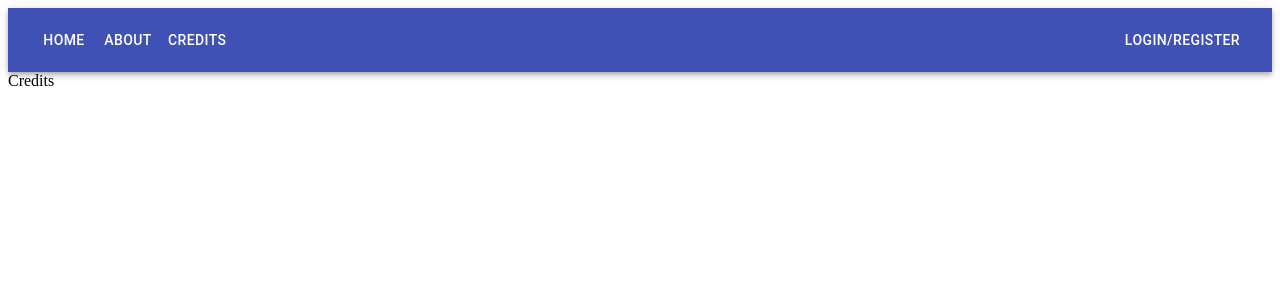
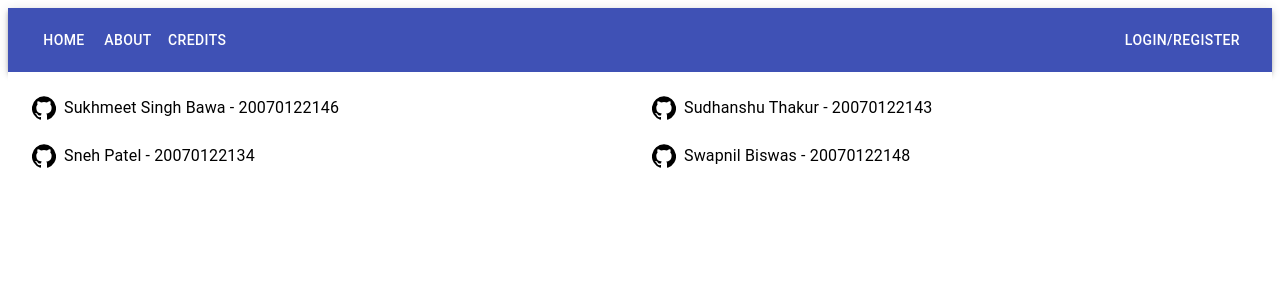
Before and after one commit to sukhmeetbawa/Brain-Stroke-Prediction, a React (Create React App) app in the folder frontend/: page /credits in a window 1280 px wide. Shown: the top 300 px of the page. Built offline with nearby package versions, Linux system fonts and the light colour scheme.

Commit message:
Add credits

```diff
--- a/frontend/src/App.js
+++ b/frontend/src/App.js
@@ -3,7 +3,7 @@ import Prediction from "./pages/Prediction";
 import { Auth } from "./pages/Auth";
 import { NavBar } from "./components/NavBar";
 import About from "./pages/About";
-import { Credits } from "./pages/Credits";
+import Credits from "./pages/Credits";
 
 function App() {
   return (
--- a/frontend/src/pages/Auth.js
+++ b/frontend/src/pages/Auth.js
@@ -1,7 +1,9 @@
 import React, { useState } from "react";
-import axios from "axios";
+import axios, { all } from "axios";
 import { useCookies } from "react-cookie";
 import { useNavigate } from "react-router-dom";
+
+const API_URL = "http://localhost:3001/auth";
 
 export const Auth = () => {
   return (
@@ -13,7 +15,7 @@ export const Auth = () => {
 };
 
 const Login = () => {
-  const [_, setCookies] = useCookies(["access_token"]);
+  const [, setCookies] = useCookies(["access_token"]);
 
   const [username, setUsername] = useState("");
   const [password, setPassword] = useState("");
@@ -24,11 +26,10 @@ const Login = () => {
     event.preventDefault();
 
     try {
-      const result = await axios.post("http://localhost:3001/auth/login", {
+      const result = await axios.post(`${API_URL}/login`, {
         username,
         password,
       });
-
       setCookies("access_token", result.data.token);
       window.localStorage.setItem("userID", result.data.userID);
       navigate("/");
@@ -64,22 +65,22 @@ const Login = () => {
     </div>
   );
 };
-
-const Register = () => {
+const Register = ({ setCookies }) => {
   const [username, setUsername] = useState("");
   const [password, setPassword] = useState("");
-
-  const [_, setCookies] = useCookies(["access_token"]);
+  const [message, setMessage] = useState("");
   const navigate = useNavigate();
 
   const handleSubmit = async (event) => {
     event.preventDefault();
+
     try {
-      await axios.post("http://localhost:3001/auth/register", {
+      await axios.post(`${API_URL}/register`, {
         username,
         password,
       });
-      alert("Registration Completed! Now login.");
+
+      setMessage("Registration Completed! Now login.");
     } catch (error) {
       console.error(error);
     }
@@ -107,6 +108,7 @@ const Register = () => {
             onChange={(event) => setPassword(event.target.value)}
           />
         </div>
+        {message && <div>{message}</div>}
         <button type="submit">Register</button>
       </form>
     </div>
--- a/frontend/src/pages/Credits.js
+++ b/frontend/src/pages/Credits.js
@@ -1,3 +1,60 @@
-export const Credits = () => {
-  return <div>Credits</div>;
-};
+import React from "react";
+import { makeStyles } from "@material-ui/core/styles";
+import Grid from "@material-ui/core/Grid";
+import Typography from "@material-ui/core/Typography";
+import GitHubIcon from "@material-ui/icons/GitHub";
+
+const useStyles = makeStyles((theme) => ({
+  root: {
+    flexGrow: 1,
+    padding: theme.spacing(3),
+    backgroundColor: theme.palette.background.paper,
+  },
+  credit: {
+    display: "flex",
+    alignItems: "center",
+    [theme.breakpoints.up("sm")]: {
+      textAlign: "left",
+    },
+  },
+  icon: {
+    marginRight: theme.spacing(1),
+  },
+}));
+
+function Credits() {
+  const classes = useStyles();
+
+  return (
+    <div className={classes.root}>
+      <Grid container spacing={3}>
+        <Grid item xs={12} sm={6}>
+          <Typography className={classes.credit}>
+            <GitHubIcon className={classes.icon} />
+            <span>Sukhmeet Singh Bawa - 20070122146</span>
+          </Typography>
+        </Grid>
+        <Grid item xs={12} sm={6}>
+          <Typography className={classes.credit}>
+            <GitHubIcon className={classes.icon} />
+            <span>Sudhanshu Thakur - 20070122143</span>
+          </Typography>
+        </Grid>
+        <Grid item xs={12} sm={6}>
+          <Typography className={classes.credit}>
+            <GitHubIcon className={classes.icon} />
+            <span>Sneh Patel - 20070122134</span>
+          </Typography>
+        </Grid>
+        <Grid item xs={12} sm={6}>
+          <Typography className={classes.credit}>
+            <GitHubIcon className={classes.icon} />
+            <span>Swapnil Biswas - 20070122148</span>
+          </Typography>
+        </Grid>
+      </Grid>
+    </div>
+  );
+}
+
+export default Credits;
```
Also changed, not shown: 1 other file (tests, documents, lock files or other folders).
